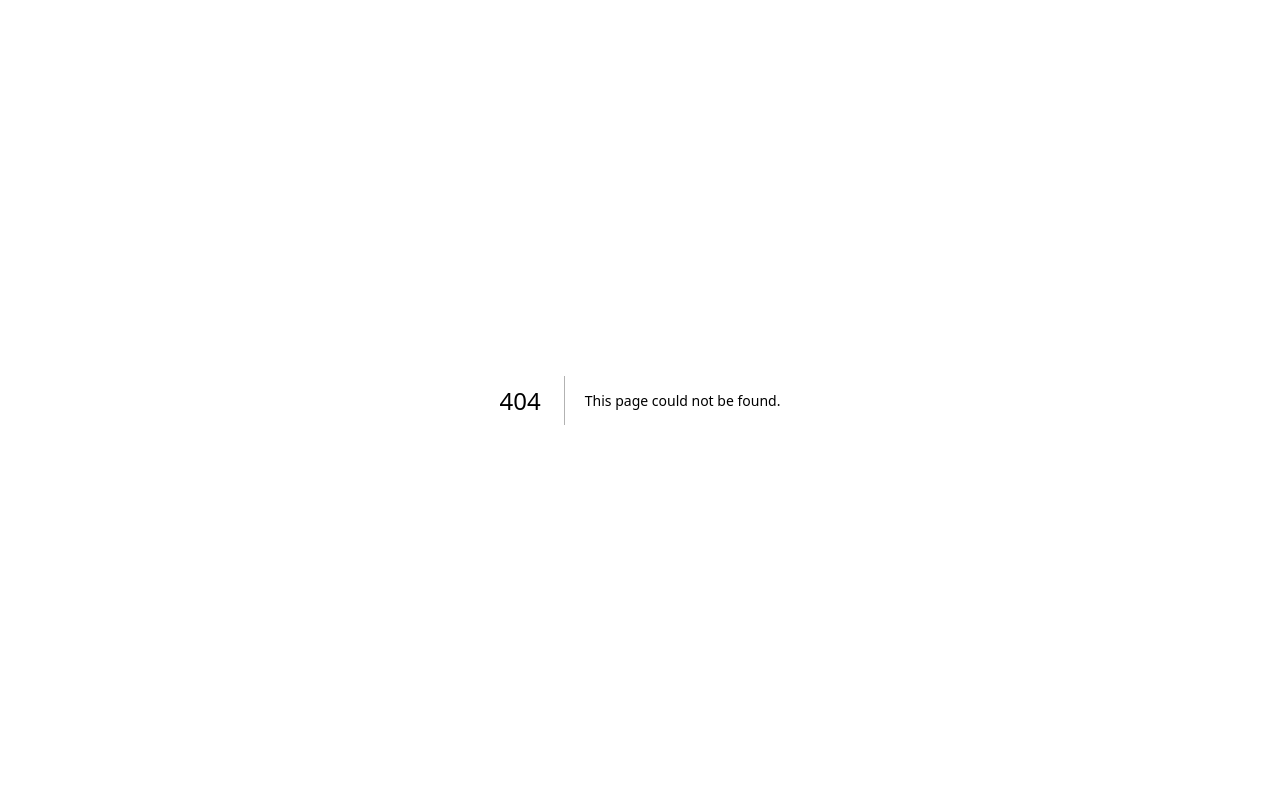
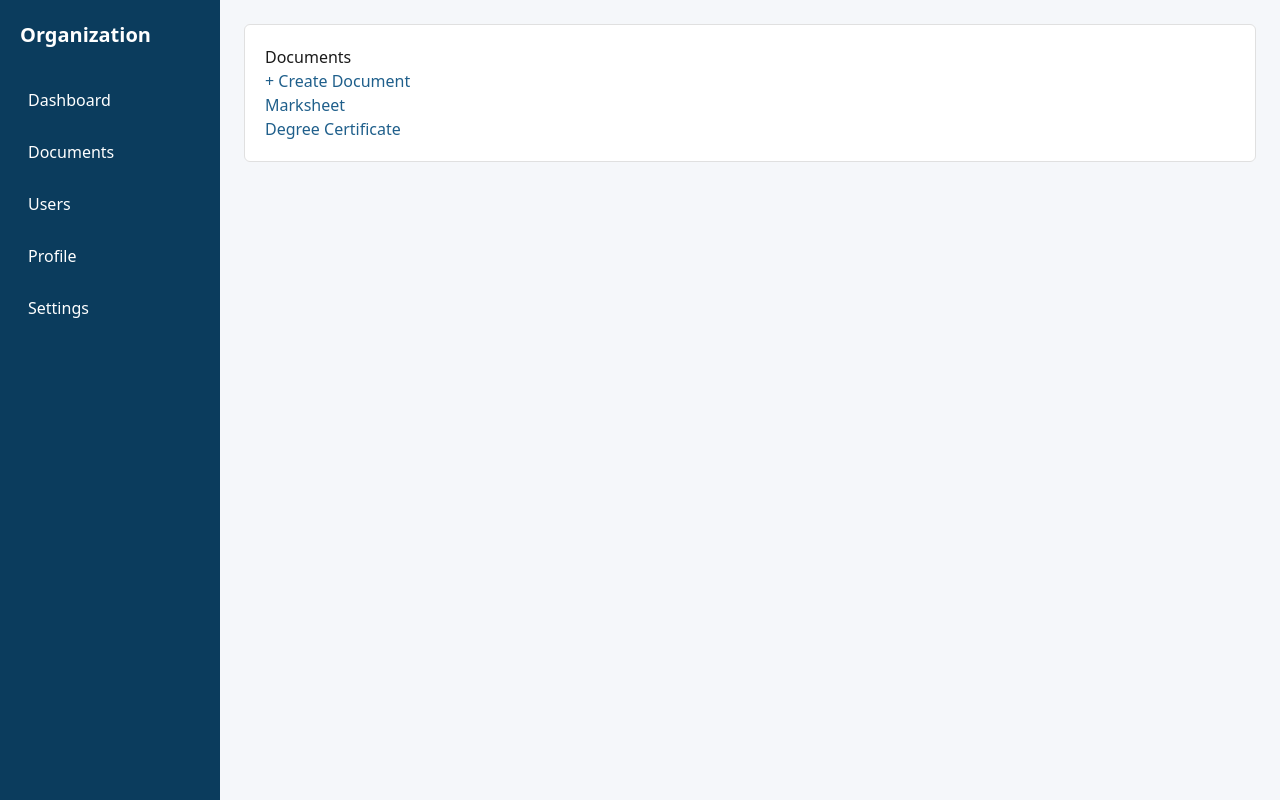
Before and after one commit to farhansk221/DigiKagatPatra, a Next.js app: page /orgn/documents in a window 1280 px wide. Before the commit this address had no page. Built offline with nearby package versions, Linux system fonts and the light colour scheme.

Commit message:
orgn module done

```diff
--- /dev/null
+++ b/src/app/orgn/dashboard/page.tsx
@@ -0,0 +1,15 @@
+export default function DashboardPage() {
+  return (
+    <div style={card}>
+      <h3>Organization Dashboard</h3>
+      <p>Summary of issued documents and users.</p>
+    </div>
+  );
+}
+
+const card = {
+  backgroundColor: "#fff",
+  padding: "20px",
+  borderRadius: "6px",
+  border: "1px solid #E0E0E0",
+};
--- /dev/null
+++ b/src/app/orgn/documents/create/page.tsx
@@ -0,0 +1,15 @@
+export default function CreateDocumentPage() {
+  return (
+    <div style={card}>
+      <h3>Create Document</h3>
+      <p>Form to issue a new document.</p>
+    </div>
+  );
+}
+
+const card = {
+  backgroundColor: "#fff",
+  padding: "20px",
+  borderRadius: "6px",
+  border: "1px solid #E0E0E0",
+};
--- /dev/null
+++ b/src/app/orgn/documents/page.tsx
@@ -0,0 +1,24 @@
+import Link from "next/link";
+
+export default function DocumentsPage() {
+  return (
+    <div style={card}>
+      <h3>Documents</h3>
+
+      <ul style={list}>
+        <li><Link href="/orgn/documents/create">+ Create Document</Link></li>
+        <li><Link href="/orgn/documents/view">Marksheet</Link></li>
+        <li><Link href="/orgn/documents/view">Degree Certificate</Link></li>
+      </ul>
+    </div>
+  );
+}
+
+const card = {
+  backgroundColor: "#fff",
+  padding: "20px",
+  borderRadius: "6px",
+  border: "1px solid #E0E0E0",
+};
+
+const list = { listStyle: "none", padding: 0 };
--- /dev/null
+++ b/src/app/orgn/documents/view/edit/page.tsx
@@ -0,0 +1,15 @@
+export default function EditDocumentPage() {
+  return (
+    <div style={card}>
+      <h3>Edit Document</h3>
+      <p>Only authorized organization users can edit.</p>
+    </div>
+  );
+}
+
+const card = {
+  backgroundColor: "#fff",
+  padding: "20px",
+  borderRadius: "6px",
+  border: "1px solid #E0E0E0",
+};
--- /dev/null
+++ b/src/app/orgn/documents/view/page.tsx
@@ -0,0 +1,19 @@
+import Link from "next/link";
+
+export default function ViewDocumentPage() {
+  return (
+    <div style={card}>
+      <h3>Document View</h3>
+      <p>This document is issued by the organization.</p>
+
+      <Link href="/orgn/documents/view/edit">Edit Document</Link>
+    </div>
+  );
+}
+
+const card = {
+  backgroundColor: "#fff",
+  padding: "20px",
+  borderRadius: "6px",
+  border: "1px solid #E0E0E0",
+};
--- /dev/null
+++ b/src/app/orgn/layout.tsx
@@ -0,0 +1,71 @@
+import Link from "next/link";
+
+export default function OrgLayout({
+  children,
+}: {
+  children: React.ReactNode;
+}) {
+  return (
+    <div style={styles.wrapper}>
+      <aside style={styles.sidebar}>
+        <h2 style={styles.logo}>Organization</h2>
+
+        <nav style={styles.nav}>
+          <Link href="/orgn/dashboard" style={styles.link}>
+            Dashboard
+          </Link>
+          <Link href="/orgn/documents" style={styles.link}>
+            Documents
+          </Link>
+          <Link href="/orgn/users" style={styles.link}>
+            Users
+          </Link>
+          <Link href="/orgn/profile" style={styles.link}>
+            Profile
+          </Link>
+          <Link href="/orgn/settings" style={styles.link}>
+            Settings
+          </Link>
+        </nav>
+      </aside>
+
+      <main style={styles.content}>{children}</main>
+    </div>
+  );
+}
+
+/* ✅ THIS WAS MISSING */
+const styles = {
+  wrapper: {
+    display: "flex",
+    minHeight: "100vh",
+    backgroundColor: "#F5F7FA",
+  },
+  sidebar: {
+    width: "220px",
+    backgroundColor: "#0B3C5D",
+    color: "#FFFFFF",
+    padding: "20px",
+  },
+  logo: {
+    marginBottom: "30px",
+    fontSize: "20px",
+    fontWeight: "bold",
+  },
+  nav: {
+    display: "flex",
+    flexDirection: "column" as const,
+    gap: "12px",
+  },
+  link: {
+    color: "#FFFFFF",
+    textDecoration: "none",
+    padding: "8px",
+    borderRadius: "4px",
+  },
+  content: {
+    flex: 1,
+    padding: "24px",
+    color: "#1A1A1A",
+  },
+};
--- /dev/null
+++ b/src/app/orgn/profile/page.tsx
@@ -0,0 +1,15 @@
+export default function ProfilePage() {
+  return (
+    <div style={card}>
+      <h3>Organization Profile</h3>
+      <p>Organization details.</p>
+    </div>
+  );
+}
+
+const card = {
+  backgroundColor: "#fff",
+  padding: "20px",
+  borderRadius: "6px",
+  border: "1px solid #E0E0E0",
+};
--- /dev/null
+++ b/src/app/orgn/settings/page.tsx
@@ -0,0 +1,15 @@
+export default function SettingsPage() {
+  return (
+    <div style={card}>
+      <h3>Settings</h3>
+      <p>Organization preferences.</p>
+    </div>
+  );
+}
+
+const card = {
+  backgroundColor: "#fff",
+  padding: "20px",
+  borderRadius: "6px",
+  border: "1px solid #E0E0E0",
+};
--- /dev/null
+++ b/src/app/orgn/users/invite/page.tsx
@@ -0,0 +1,15 @@
+export default function InviteUserPage() {
+  return (
+    <div style={card}>
+      <h3>Invite User</h3>
+      <p>Send invitation to join organization.</p>
+    </div>
+  );
+}
+
+const card = {
+  backgroundColor: "#fff",
+  padding: "20px",
+  borderRadius: "6px",
+  border: "1px solid #E0E0E0",
+};
--- /dev/null
+++ b/src/app/orgn/users/page.tsx
@@ -0,0 +1,18 @@
+import Link from "next/link";
+
+export default function UsersPage() {
+  return (
+    <div style={card}>
+      <h3>Organization Users</h3>
+
+      <Link href="/orgn/users/invite">Invite User</Link>
+    </div>
+  );
+}
+
+const card = {
+  backgroundColor: "#fff",
+  padding: "20px",
+  borderRadius: "6px",
+  border: "1px solid #E0E0E0",
+};
```
